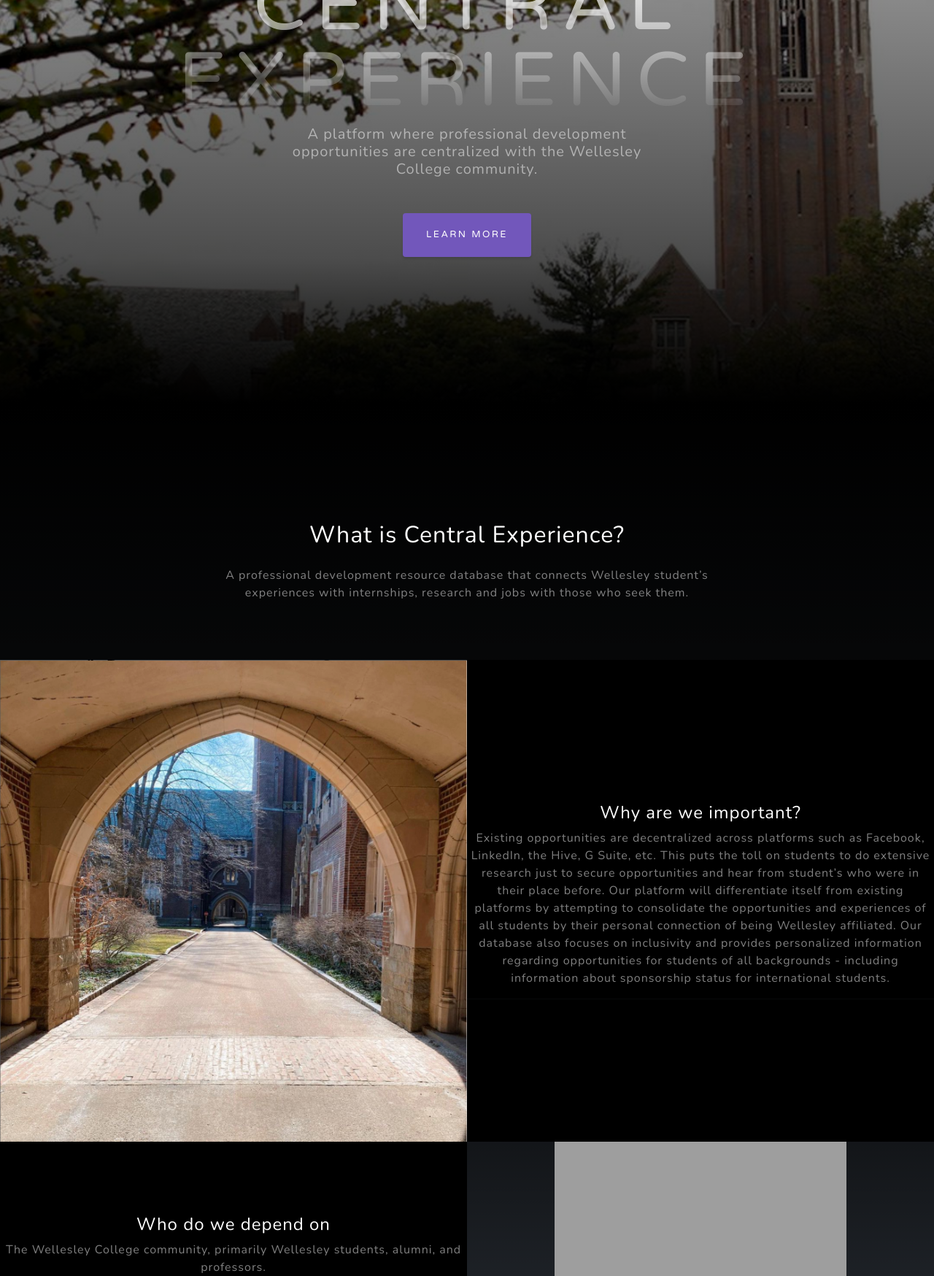
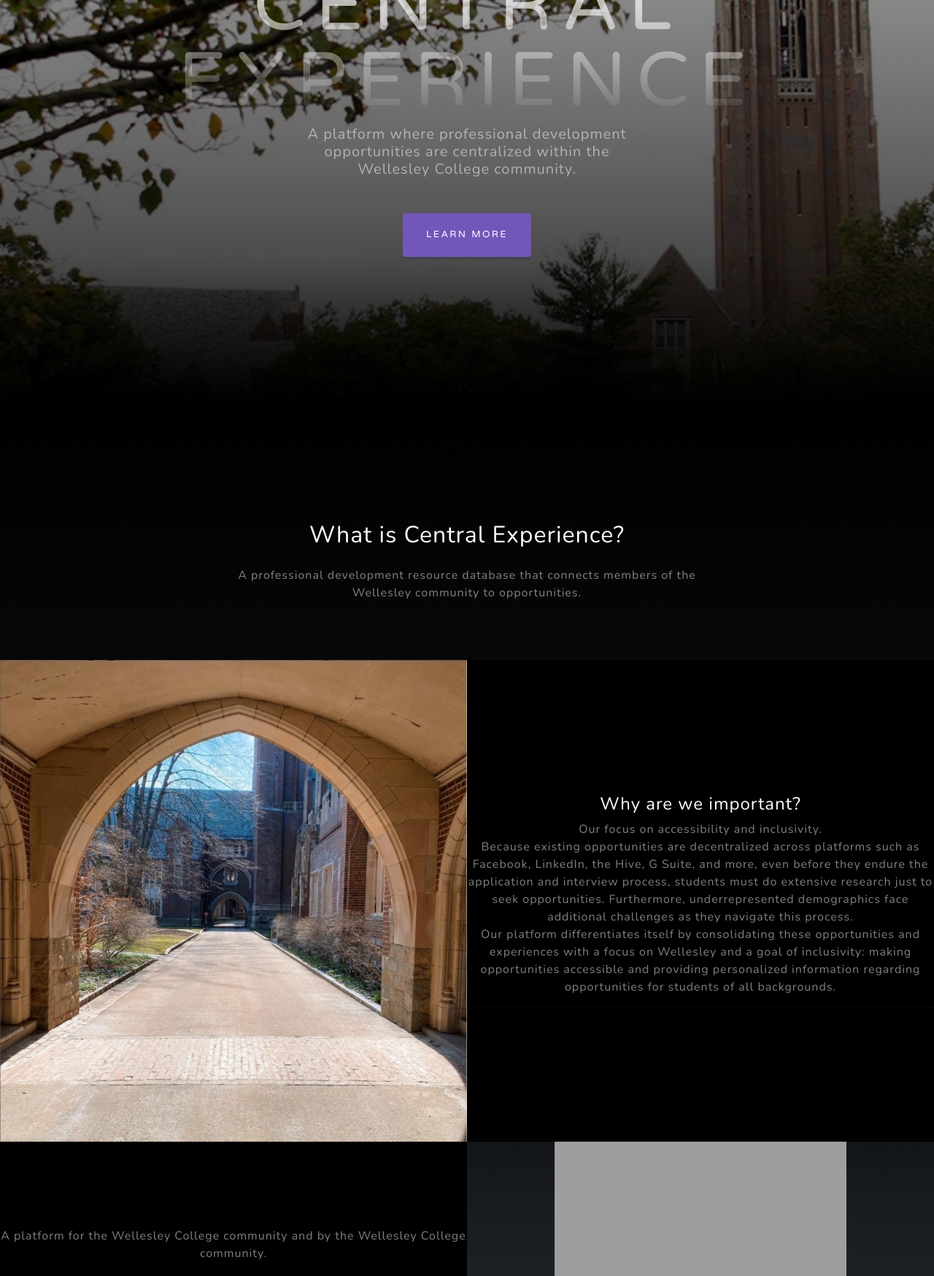
Before and after one commit to RopaBevy/CentralizedEX-CS304, a Flask app: page / in a window 1280 px wide. Shown: the part 246-1994 px from the top of the page at 73% size. Run offline with Flask 2, Linux system fonts and the light colour scheme; some libraries are stand-ins or nearby versions; grey boxes are pictures that could not be loaded.

Commit message:
Edited index.html

```diff
--- a/templates/index.html
+++ b/templates/index.html
@@ -16,7 +16,7 @@
         <div class="d-flex justify-content-center">
             <div class="text-center">
                 <h1 class="mx-auto my-0 text-uppercase">Central Experience</h1>
-                <h2 class="text-white-50 mx-auto mt-2 mb-5">A platform where professional development opportunities are centralized with the Wellesley College community.</h2>
+                <h2 class="text-white-50 mx-auto mt-2 mb-5">A platform where professional development opportunities are centralized within the Wellesley College community.</h2>
                 <a class="btn btn-primary" href="#about">Learn more</a>
             </div>
         </div>
@@ -29,7 +29,7 @@
             <div class="col-lg-8">
                 <h2 class="text-white mb-4">What is Central Experience?</h2>
                 <p class="text-white-50">
-                    A professional development resource database that connects Wellesley student’s experiences with internships, research and jobs with those who seek them.
+                    A professional development resource database that connects members of the Wellesley community to opportunities.
                 </p>
             </div>
         </div>
@@ -44,13 +44,15 @@
                         <div class="project-text w-100 my-auto text-center text-lg-left">
                             <h4 class="text-white">Why are we important?</h4>
                             <p class="mb-0 text-white-50">
-                                Existing opportunities are decentralized across platforms such as Facebook, LinkedIn,
-                                the Hive, G Suite, etc. This puts the toll on students to do extensive research just to
-                                secure opportunities and hear from student’s who were in their place before. Our platform will
-                                differentiate itself from existing platforms by attempting to consolidate the opportunities and
-                                experiences of all students by their personal connection of being Wellesley affiliated. Our
-                                database also focuses on inclusivity and provides personalized information regarding opportunities
-                                for students of all backgrounds - including information about sponsorship status for international students.</p>
+                                Our focus on accessibility and inclusivity.
+                                <br>
+                                Because existing opportunities are decentralized across platforms such as Facebook, LinkedIn,
+                                the Hive, G Suite, and more, even before they endure the application and interview process, students must do extensive research just to seek opportunities.
+                                Furthermore, underrepresented demographics face additional challenges as they navigate this process.
+                                <br>
+                                Our platform differentiates itself by consolidating these opportunities and
+                                experiences with a focus on Wellesley and a goal of inclusivity: making opportunities accessible and providing personalized information regarding opportunities
+                                for students of all backgrounds.</p>
                             <hr class="d-none d-lg-block mb-0 ms-0" />
                         </div>
                     </div>
@@ -64,8 +66,7 @@
                 <div class="bg-black text-center h-100 project">
                     <div class="d-flex h-100">
                         <div class="project-text w-100 my-auto text-center text-lg-right">
-                            <h4 class="text-white">Who do we depend on</h4>
-                            <p class="mb-0 text-white-50">The Wellesley College community, primarily Wellesley students, alumni, and professors.</p>
+                            <p class="mb-0 text-white-50">A platform for the Wellesley College community and by the Wellesley College community.</p>
                             <hr class="d-none d-lg-block mb-0 me-0" />
                         </div>
                     </div>
```
